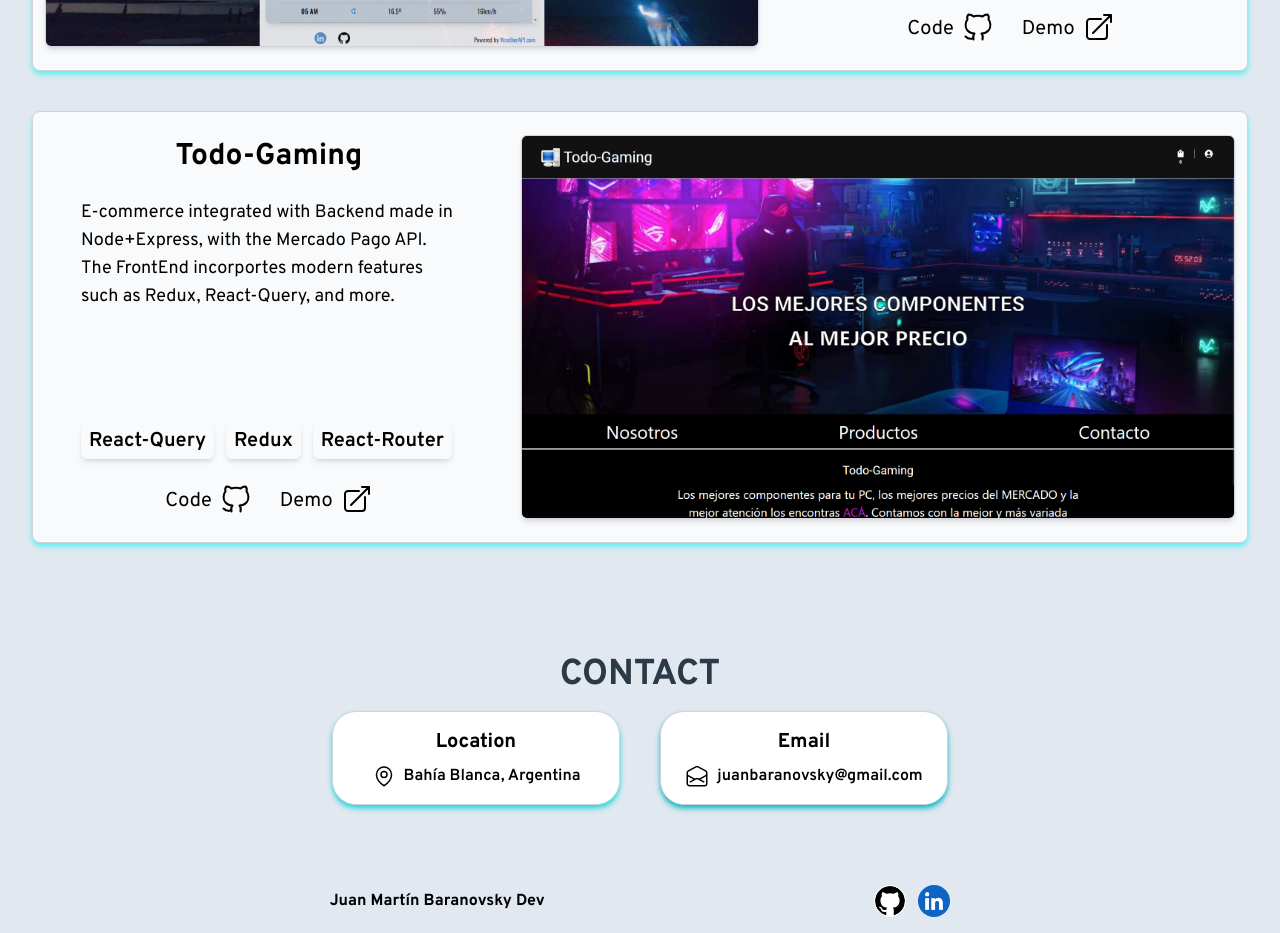
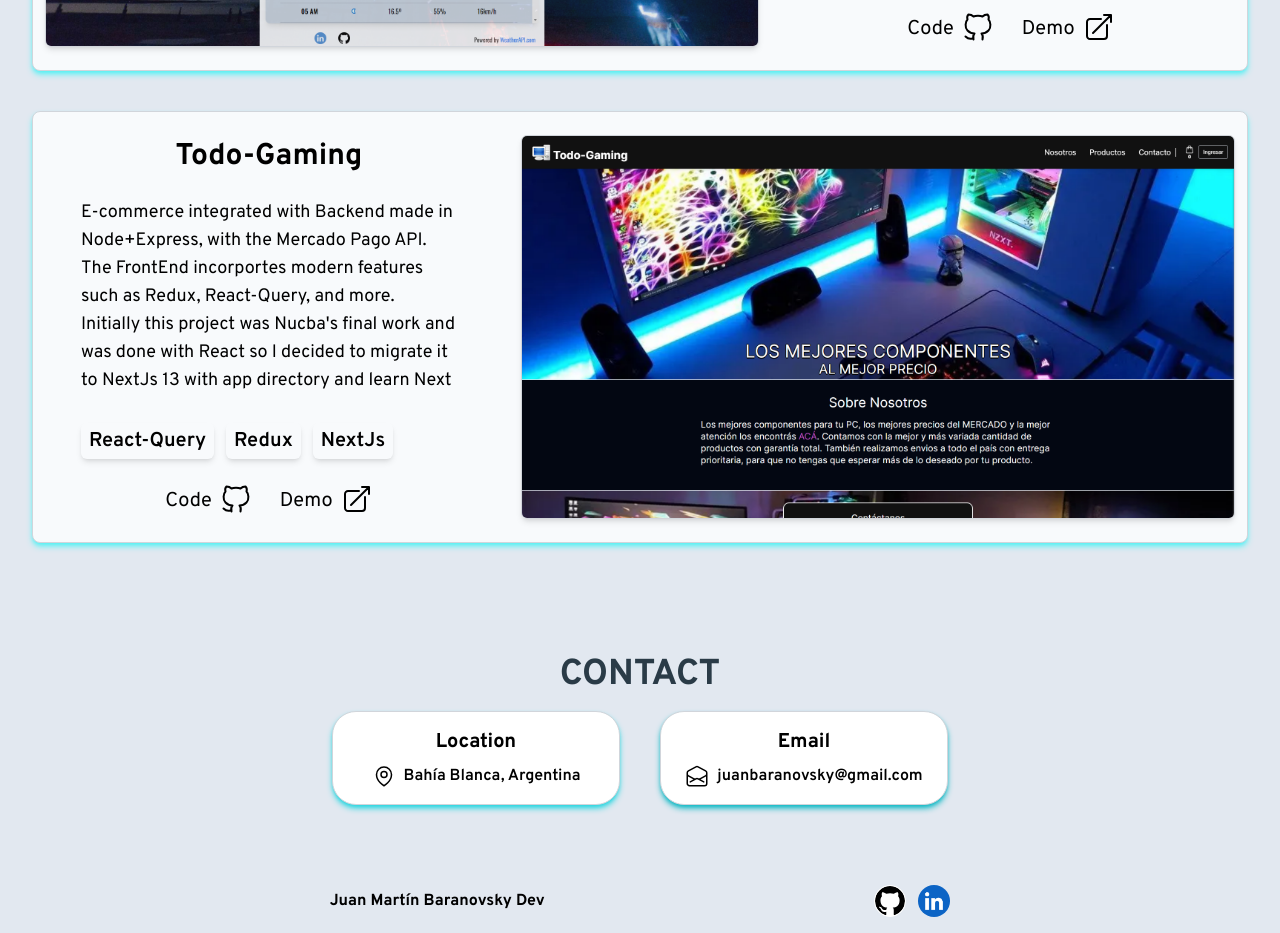
Before and after one commit to Bara1422/Portfolio, a React (Vite) app: page / in a window 1280 px wide. Shown: the part 2720-3653 px from the top of the page. Built offline with nearby package versions, Linux system fonts and the light colour scheme.

Commit message:
change todo-gaming react for todo-gaming next

```diff
--- a/src/data.js
+++ b/src/data.js
@@ -29,11 +29,10 @@ export const PROJECTS = [
   {
     name: 'Todo-Gaming',
     description:
-      'E-commerce integrated with Backend made in Node+Express, with the Mercado Pago API. The FrontEnd incorportes modern features such as Redux, React-Query, and more.',
-    image: '/E-Commerce.webp',
-    techs: ['React-Query', 'Redux', 'React-Router'],
-    githubCode:
-      'https://github.com/Bara1422/frontend-integrador/tree/node-integrate',
-    demoPage: 'https://tod-gaming-reactintegrador-bara1422.vercel.app/'
+      "E-commerce integrated with Backend made in Node+Express, with the Mercado Pago API. The FrontEnd incorportes modern features such as Redux, React-Query, and more. Initially this project was Nucba's final work and was done with React so I decided to migrate it to NextJs 13 with app directory and learn Next along the way. ",
+    image: '/Todo-Gaming-Next.webp',
+    techs: ['React-Query', 'Redux', 'NextJs'],
+    githubCode: 'https://github.com/Bara1422/Todo-Gaming-next',
+    demoPage: 'https://todo-gaming-next.vercel.app/'
   }
 ]
```
Also changed, not shown: public/Todo-Gaming-Next.webp (added).
